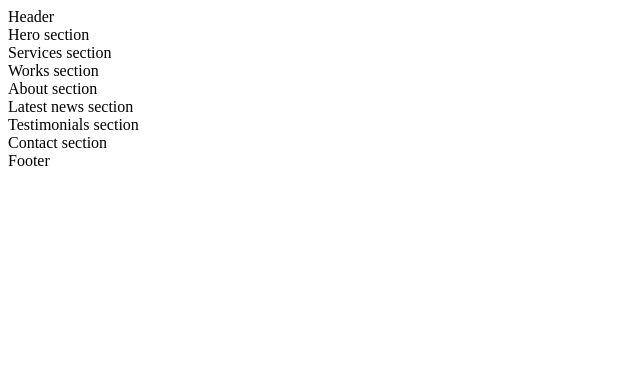
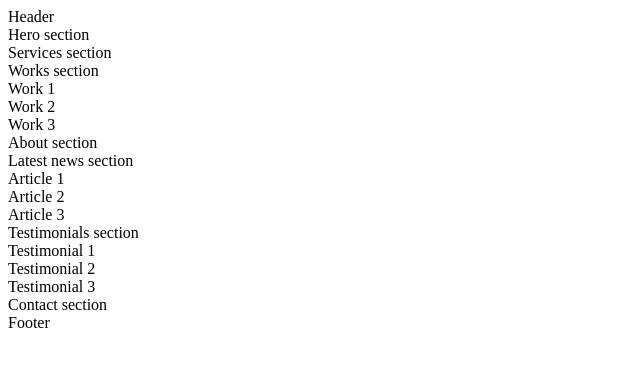
Before and after one commit to NICOLASTOBON/holbertonschool-web_front_end, a plain HTML site: page 0x00-html_advanced/6-index.html in a window 1280 px wide. Shown: the whole page, without its empty margins (0-640 px from the left). Drawn offline with Linux system fonts and the light colour scheme.

Commit message:
Fix errors in meta tag and add article tags inside section

```diff
--- a/0x00-html_advanced/6-index.html
+++ b/0x00-html_advanced/6-index.html
@@ -13,10 +13,25 @@
         <main>
             <section>Hero section</section>
             <section>Services section</section>
-            <section>Works section</section>
+            <section>
+                Works section
+                <article>Work 1</article>
+                <article>Work 2</article>
+                <article>Work 3</article>
+            </section>
             <section>About section</section>
-            <section>Latest news section</section>
-            <section>Testimonials section</section>
+            <section>
+                Latest news section
+                <article>Article 1</article>
+                <article>Article 2</article>
+                <article>Article 3</article>
+            </section>
+            <section>
+                Testimonials section
+                <article>Testimonial 1</article>
+                <article>Testimonial 2</article>
+                <article>Testimonial 3</article>
+            </section>
             <section>Contact section</section>
         </main>
         <footer>Footer</footer>
```
